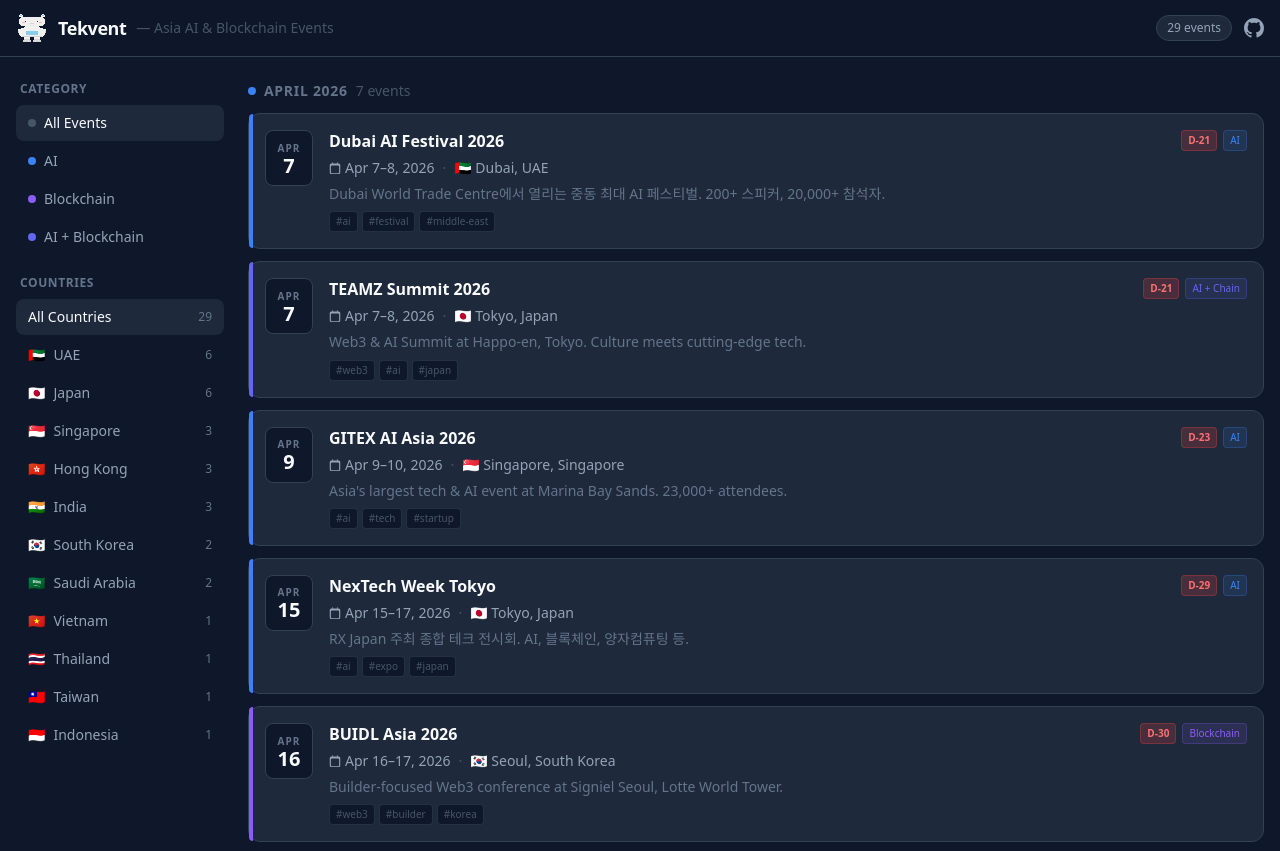
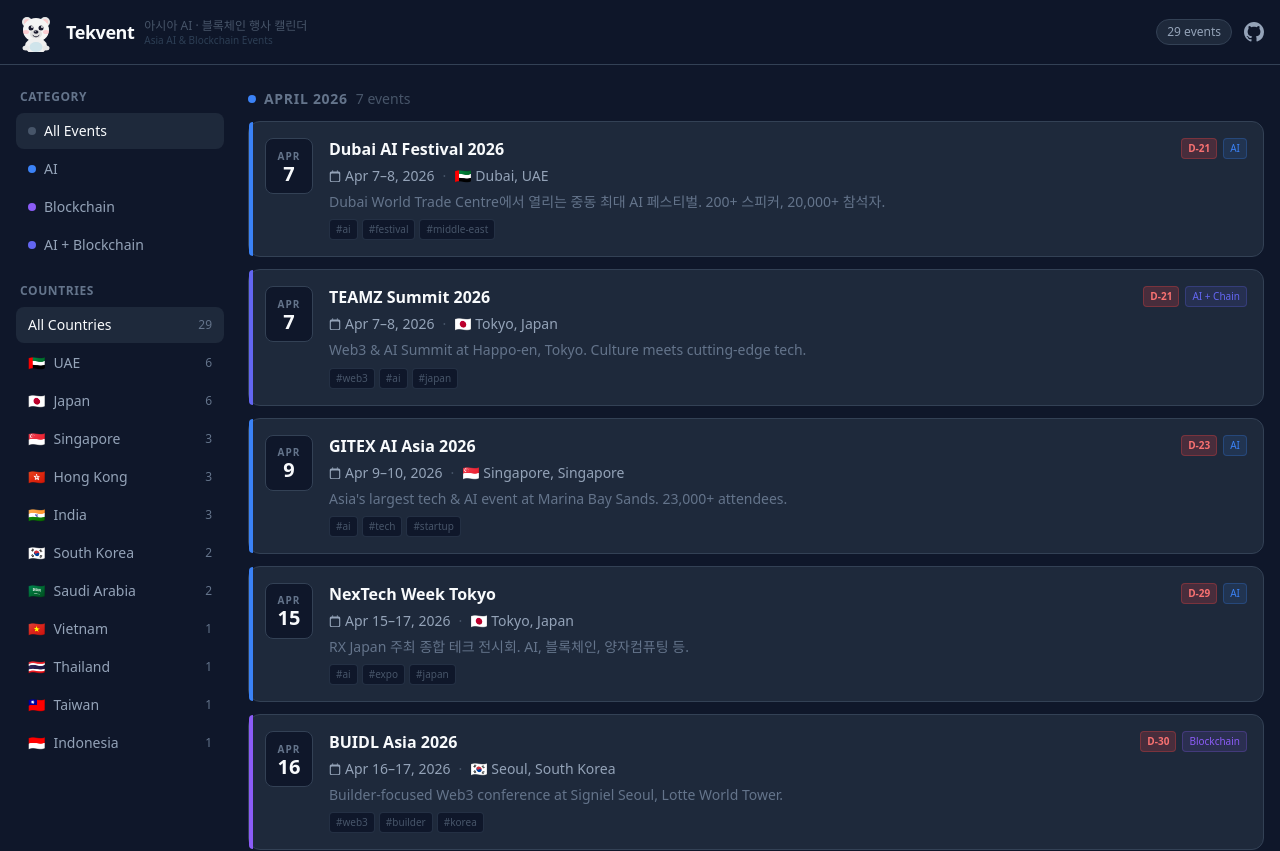
Before and after one commit to tmuchal/Tekvent, a Next.js app: page /Tekvent/ in a window 1280 px wide. Shown: the top 851 px of the page. Built offline with nearby package versions, Linux system fonts and the light colour scheme.

Commit message:
feat: redesign polar bear mascot + add Korean subtitle in header

```diff
--- a/src/components/Header.tsx
+++ b/src/components/Header.tsx
@@ -9,23 +9,24 @@ interface HeaderProps {
 export default function Header({ totalCount }: HeaderProps) {
   return (
     <header className="sticky top-0 z-50 border-b border-[#334155] bg-[#0F172A]/95 backdrop-blur-sm">
-      <div className="max-w-[1400px] mx-auto px-4 h-14 flex items-center justify-between">
+      <div className="max-w-[1400px] mx-auto px-4 h-16 flex items-center justify-between">
         {/* Logo */}
         <div className="flex items-center gap-2.5">
           <Image
             src="/Tekvent/bear.svg"
             alt="Tekvent mascot"
-            width={32}
-            height={32}
+            width={40}
+            height={40}
             className="shrink-0"
             unoptimized
           />
           <span className="font-bold text-lg text-[#F8FAFC] tracking-tight">
             Tekvent
           </span>
-          <span className="hidden sm:inline text-[#475569] text-sm">
-            — Asia AI & Blockchain Events
-          </span>
+          <div className="hidden sm:flex flex-col leading-tight">
+            <span className="text-[#475569] text-xs">아시아 AI · 블록체인 행사 캘린더</span>
+            <span className="text-[#2D3F55] text-[10px]">Asia AI & Blockchain Events</span>
+          </div>
         </div>
 
         {/* Right side */}
```
Also changed, not shown: public/bear.svg.
